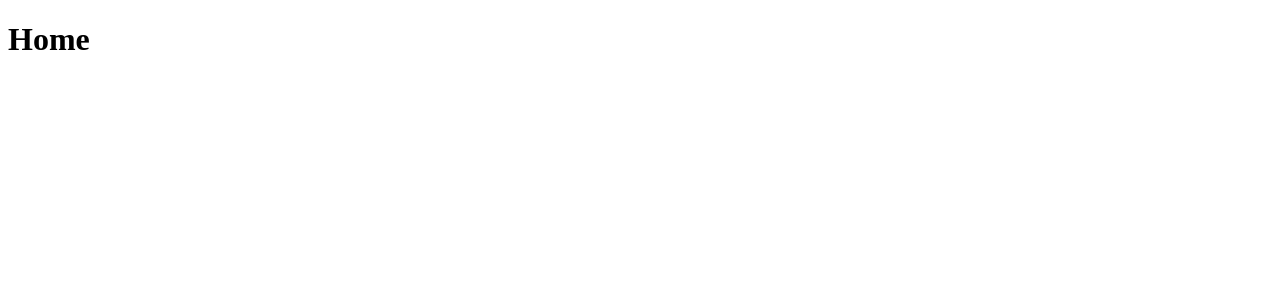
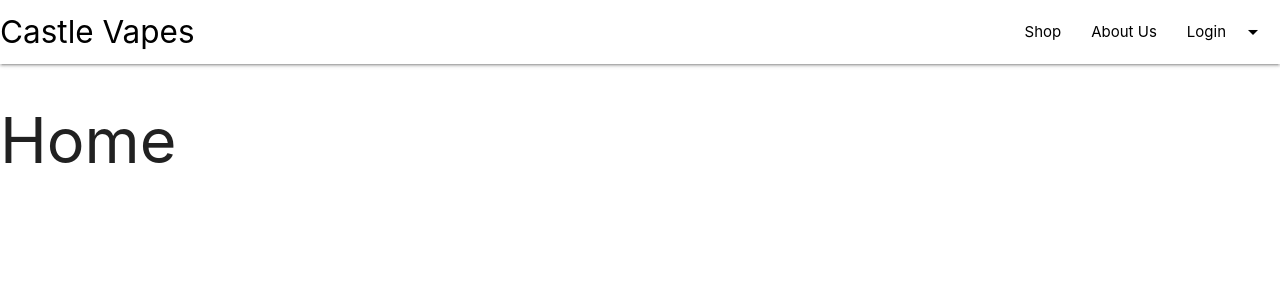
Before and after one commit to misza80/CI_project4_CastleVapes, a Django app: page / in a window 1280 px wide. Before the commit the part shown is almost empty. Shown: the top 300 px of the page. Run offline with Django 3.2, Linux system fonts and the light colour scheme.

Commit message:
added navbar

```diff
--- a/manage.py
+++ b/manage.py
@@ -4,6 +4,7 @@ import os
 import sys
 import os
 import sys
+
 
 def main():
     """Run administrative tasks."""
--- /dev/null
+++ b/static/js/script.js
@@ -0,0 +1,4 @@
+$(document).ready(function () {
+    $('.sidenav').sidenav();
+    $(".dropdown-trigger").dropdown();
+});
--- a/templates/base.html
+++ b/templates/base.html
@@ -7,13 +7,16 @@
     {% block meta %}
         <meta http-equiv="X-UA-Compatible" content="ie=edge">
         <meta charset="utf-8">
-        <meta name="viewport" content="width=device-width, initial-scale=1, shrink-to-fit=no">
+        <meta name="viewport" content="width=device-width, initial-scale=1.0"/>
     {% endblock %}
 
     {% block extra_meta %}
     {% endblock %}
 
     {% block corecss %}
+        <link href="https://fonts.googleapis.com/icon?family=Material+Icons" rel="stylesheet">
+        <link rel="stylesheet" href="https://cdnjs.cloudflare.com/ajax/libs/materialize/1.0.0/css/materialize.min.css">
+        <link rel="stylesheet" href="{% static 'css/base.css' %}">
     {% endblock %}
 
     {% block extra_css %}
@@ -28,7 +31,32 @@
     <title>Castle Vapes {% block extra_title %}{% endblock %}</title>
 </head>
 <body>
-    <header></header>
+<header>
+    <!-- Dropdown Structure -->
+    <ul id="dropdown" class="dropdown-content">
+        <li><a class="black-text" href="">Login</a></li>
+        <li><a class="black-text" href="">Register</a></li>
+    </ul>
+    <nav class="white">
+        <div class="nav-wrapper">
+            <a href="" class="brand-logo black-text">Castle Vapes</a>
+            <a href="#" data-target="mobile-demo" class="sidenav-trigger"><i class="material-icons">menu</i></a>
+            <ul class="right hide-on-med-and-down">
+                <li><a class="black-text" href="">Shop</a></li>
+                <li><a class="black-text" href="">About Us</a></li>
+                <!-- Dropdown Trigger -->
+                <li><a class="dropdown-trigger black-text" data-target="dropdown">Login<i
+                        class="material-icons right black-text">arrow_drop_down</i></a></li>
+            </ul>
+        </div>
+    </nav>
+    <!-- Mobile sidebar -->
+    <ul class="sidenav" id="mobile-demo">
+        <li><a href="">Home</a></li>
+        <li><a href="">Login</a></li>
+        <li><a href="">Mods</a></li>
+    </ul>
+</header>
 
 {% if messages %}
 {% endif %}
@@ -40,6 +68,12 @@
 {% endblock %}
 
 {% block postloadjs %}
+    <!-- jQuery -->
+    <script src="https://cdnjs.cloudflare.com/ajax/libs/jquery/3.4.0/jquery.min.js"></script>
+    <!-- Materialize - Compiled and minified JavaScript -->
+    <script src="https://cdnjs.cloudflare.com/ajax/libs/materialize/1.0.0/js/materialize.min.js"></script>
+    <!-- Main JavaScript file -->
+    <script href="{% static 'js/script.js' %}"></script>
 {% endblock %}
 
 
```
Also changed, not shown: home/urls.py (line endings or trailing spaces), static/css/base.css (added). Lines whose indentation alone changed are shown as unchanged.
